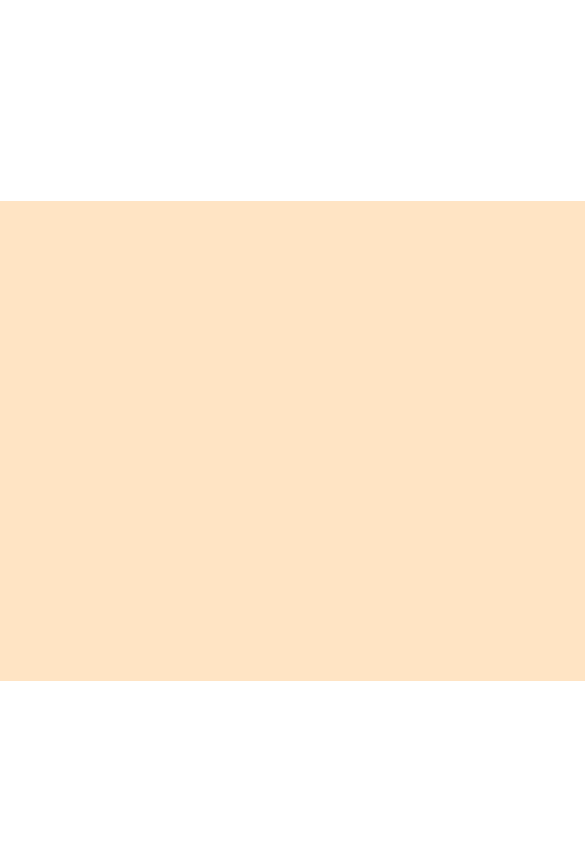
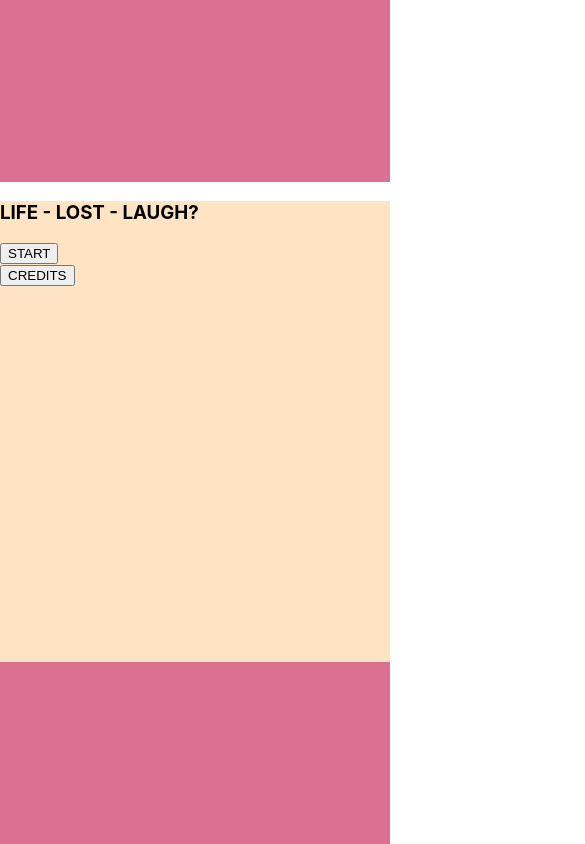
Before and after one commit to fien-n-nice/life-lost-laugh, a React (Create React App) app: page / in a window 390 px wide. Shown: the top 844 px of the page, 585 px wide, since content can reach past the window. Built offline with nearby package versions, Linux system fonts and the light colour scheme.

Commit message:
no overflowing for body, body smaller when further

```diff
--- a/public/index.html
+++ b/public/index.html
@@ -28,14 +28,16 @@
 <body>
     <noscript>You need to enable JavaScript to run this app.</noscript>
     <section id="game-area">
+        <div class="side-column-left"></div>
+        <div class="side-column-top"></div>
+        <div class="side-column-right"></div>
+        <div class="side-column-bottom"></div>
         <div class="center-flex">
             <div id="game-screen" class="our-bg">
                 <div id="root"></div>
 
             </div>
-
         </div>
-
     </section>
 </body>
 
--- a/src/App.js
+++ b/src/App.js
@@ -77,14 +77,26 @@ class App extends Component {
         }
 
         function moveBody(xc, yc, clickState) {
-            //console.log(clickState)
-            console.log('HEI OLEn ')
-            // calc((100vh - 480px)/2)
-            // window.innerWidth
-            // console.log(xc.toString().concat("px"))
             if (clickState === "ruumis") {
-                document.getElementById("ruumisplacement").style.top = (yc + (window.innerHeight - 480)/2).toString().concat("px")
-                document.getElementById("ruumisplacement").style.left = (xc + (window.innerWidth - 854)/2).toString().concat("px")
+                if (xc > 800) {
+                    xc = 800
+                }
+                if (yc > 450) {
+                    yc = 450
+                }
+
+                if (yc > 300) {
+                    document.getElementById("ruumis").style.height = "230px"
+                } else if (yc > 200) {
+                    document.getElementById("ruumis").style.height = "180px"
+                } else if (yc > 100) {
+                    document.getElementById("ruumis").style.height = "125px"
+                } else if (yc > 50) {
+                    document.getElementById("ruumis").style.height = "100px"
+                }
+
+                document.getElementById("ruumisplacement").style.top = (yc + (window.innerHeight - 480) / 2).toString().concat("px")
+                document.getElementById("ruumisplacement").style.left = (xc + (window.innerWidth - 854) / 2).toString().concat("px")
             }
         }
 
@@ -128,7 +140,7 @@ class App extends Component {
                     <CreditScreen
                         startMenu={startMenu} />
                 </div>
-            </div>
+            </div >
         )
     }
 }
--- a/src/index.css
+++ b/src/index.css
@@ -3,6 +3,9 @@ body {
     font-family: -apple-system, BlinkMacSystemFont, 'Segoe UI', 'Roboto', 'Oxygen', 'Ubuntu', 'Cantarell', 'Fira Sans', 'Droid Sans', 'Helvetica Neue', sans-serif;
     -webkit-font-smoothing: antialiased;
     -moz-osx-font-smoothing: grayscale;
+    max-width: 100vw;
+    max-height: 100vh;
+    overflow: hidden;
 }
 
 code {
@@ -12,6 +15,9 @@ code {
 #game-area {
     width: 100vw;
     height: 100vh;
+    max-width: 100vw;
+    max-height: 100vh;
+    overflow: hidden;
 }
 
 #game-screen {
@@ -19,7 +25,54 @@ code {
     width: 854px;
     height: 480px;
     align-self: center;
+    max-width: 100vw;
+    max-height: 100vh;
+    overflow: hidden;
 }
+
+.side-column-left {
+    position: absolute;
+    top: 0;
+    left: 0;
+    height: 100vh;
+    /* width: calc((100vh - 480px)/2); */
+    width: calc((100vw - 854px)/2);
+    z-index: 500;
+    background-color: palevioletred;
+}
+
+.side-column-right {
+    position: absolute;
+    top: 0;
+    right: 0;
+    height: 100vh;
+    /* width: calc((100vh - 480px)/2); */
+    width: calc((100vw - 854px)/2);
+    z-index: 501;
+    background-color: palevioletred;
+}
+
+.side-column-top {
+    position: absolute;
+    top: 0;
+    right: 0;
+    height: calc((100vh - 480px)/2);
+    width: 100vw;
+    z-index: 499;
+    background-color: palevioletred;
+}
+
+.side-column-bottom {
+    position: absolute;
+    top: calc(480px + (100vh - 480px)/2);
+    left: 0;
+    height: calc((100vh - 480px)/2);
+    width: 100vw;
+    z-index: 498;
+    background-color: palevioletred;
+}
+
+
 
 /* .our-bg {
     border: 10px black solid;
@@ -134,4 +187,5 @@ code {
     padding: 1rem;
     font-size: 20px;
     width: 150px;
+    z-index: 600;
 }
```
Also changed, not shown: 1 other file (tests, documents, lock files or other folders). Lines whose indentation alone changed are shown as unchanged.
